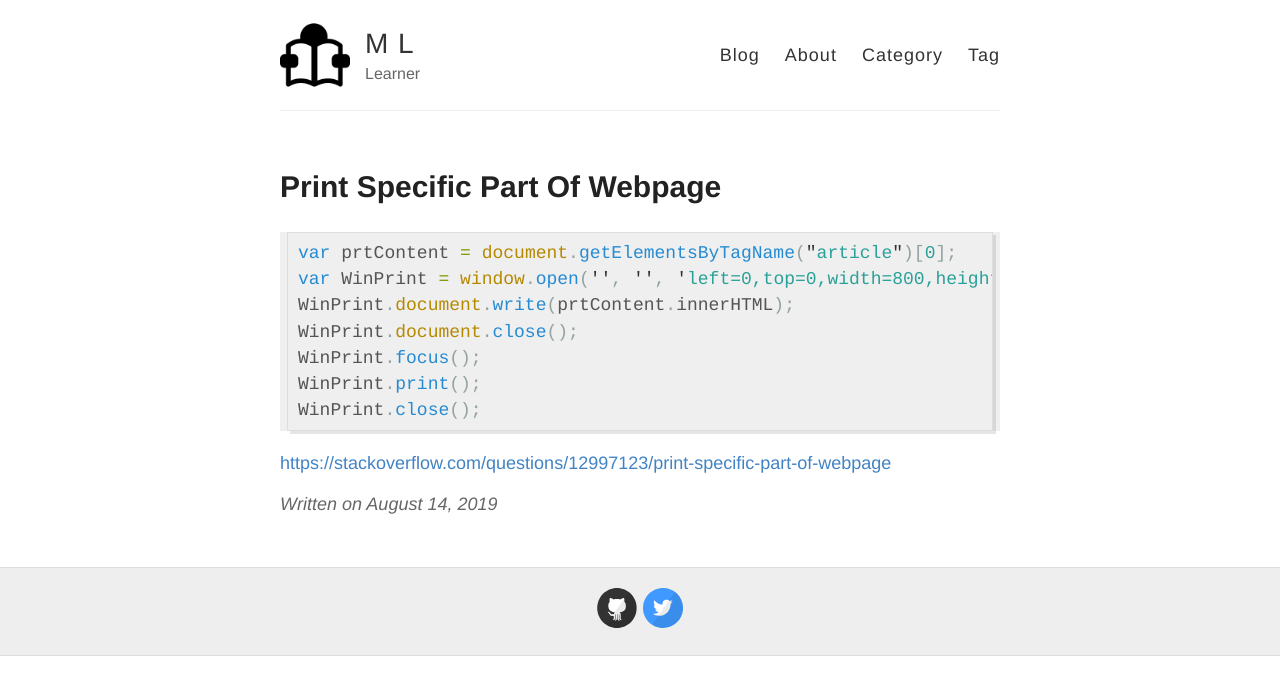
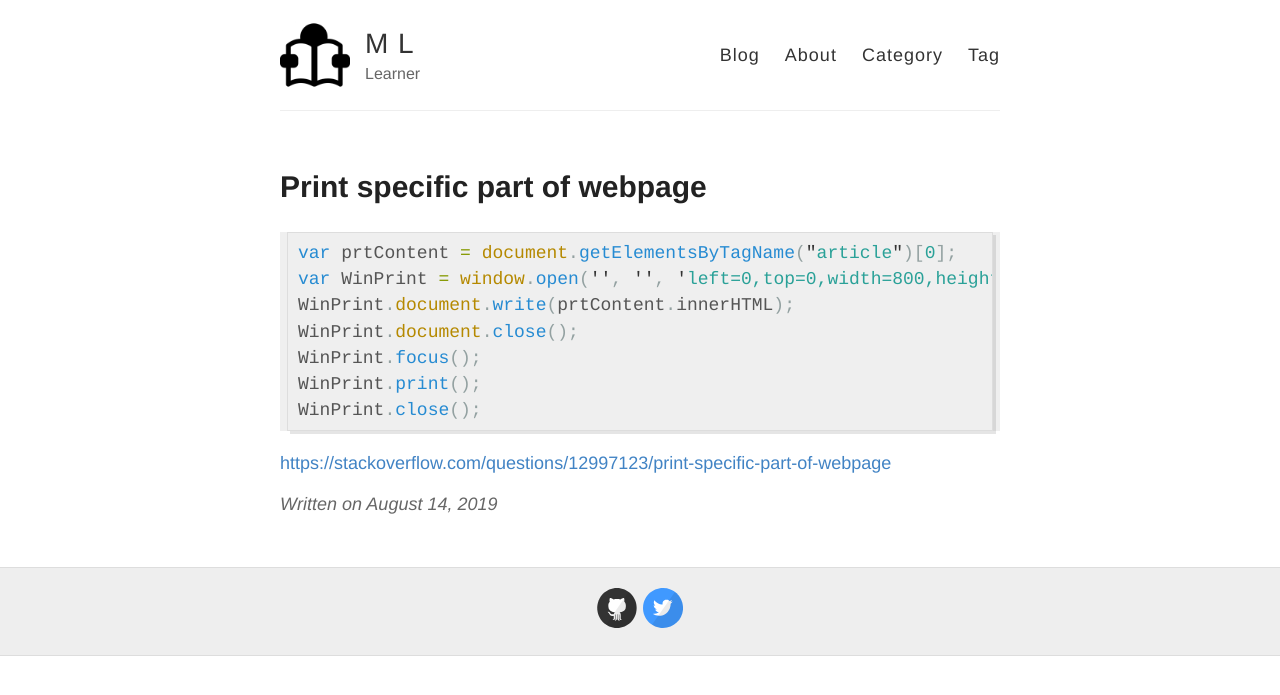
Before and after one commit to MingLang/MingLang.github.io, a Jekyll site: the page built from _posts/2019-08-14-Print-specific-part-of-webpage.md, in a window 1280 px wide. Shown: the top 695 px of the page. Built offline with Jekyll 4.4.1, drawn with Linux system fonts in a browser that asks for light colours.

```diff
--- a/_posts/2019-08-14-Print-specific-part-of-webpage.md
+++ b/_posts/2019-08-14-Print-specific-part-of-webpage.md
@@ -1,7 +1,7 @@
 ---
 layout: post
-Title: Print specific part of webpage
-Category:
+title: Print specific part of webpage
+category:
 tags: JavaScript
 ---
 
```
